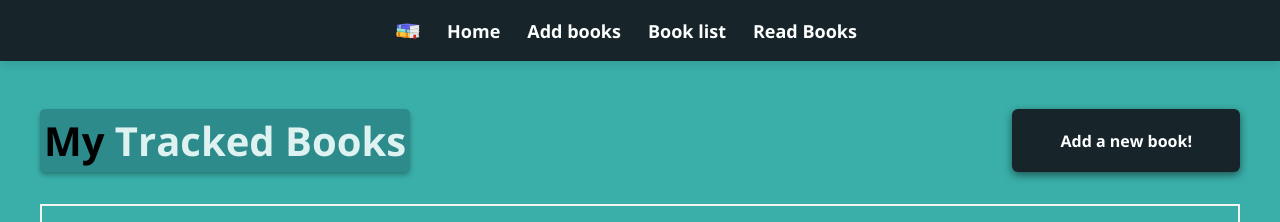
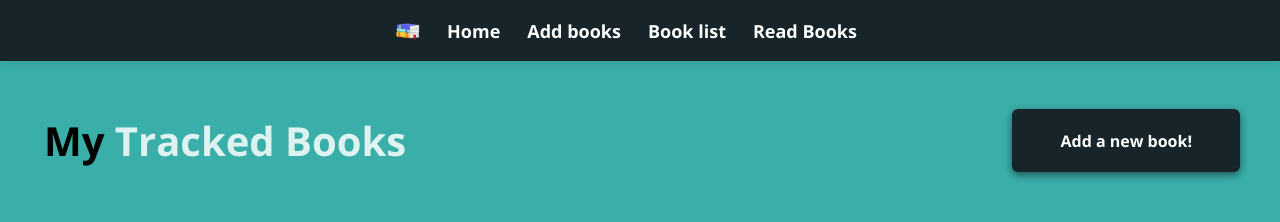
Before and after one commit to kaynan45/Portifolio, a React (Create React App) app in the folder Book-tracker/: page /book-list in a window 1280 px wide. Shown: the top 222 px of the page. Built offline with nearby package versions, Linux system fonts and the light colour scheme; no server answers; data requests are answered from the project's data file.

Commit message:
Getting max ideas

```diff
--- a/Book-tracker/src/components/layout/ListBooks.module.css
+++ b/Book-tracker/src/components/layout/ListBooks.module.css
@@ -11,10 +11,11 @@
 .titleContainer h1 {
   font-size: 2.5rem;
   font-weight: bold;
-  background-color: #2e8b8b;
+  /* background-color: #2e8b8b; */
   padding: 0.1em;
   border-radius: 5px;
-  box-shadow: rgba(0, 0, 0, 0.3) 0px 3px 5px;
+  /* box-shadow: rgba(0, 0, 0, 0.3) 0px 3px 5px; */
+  /* text-decoration: underline; */
 }
 
 .titleContainer h1 span {
@@ -27,7 +28,7 @@
   display: flex;
   flex-wrap: wrap;
   width: 100%;
-  border: 2px solid #f3f3f3;
+  /* border: 2px solid #f3f3f3; */
   align-items: center;
   justify-content: baseline;
   padding: 1em;
```
